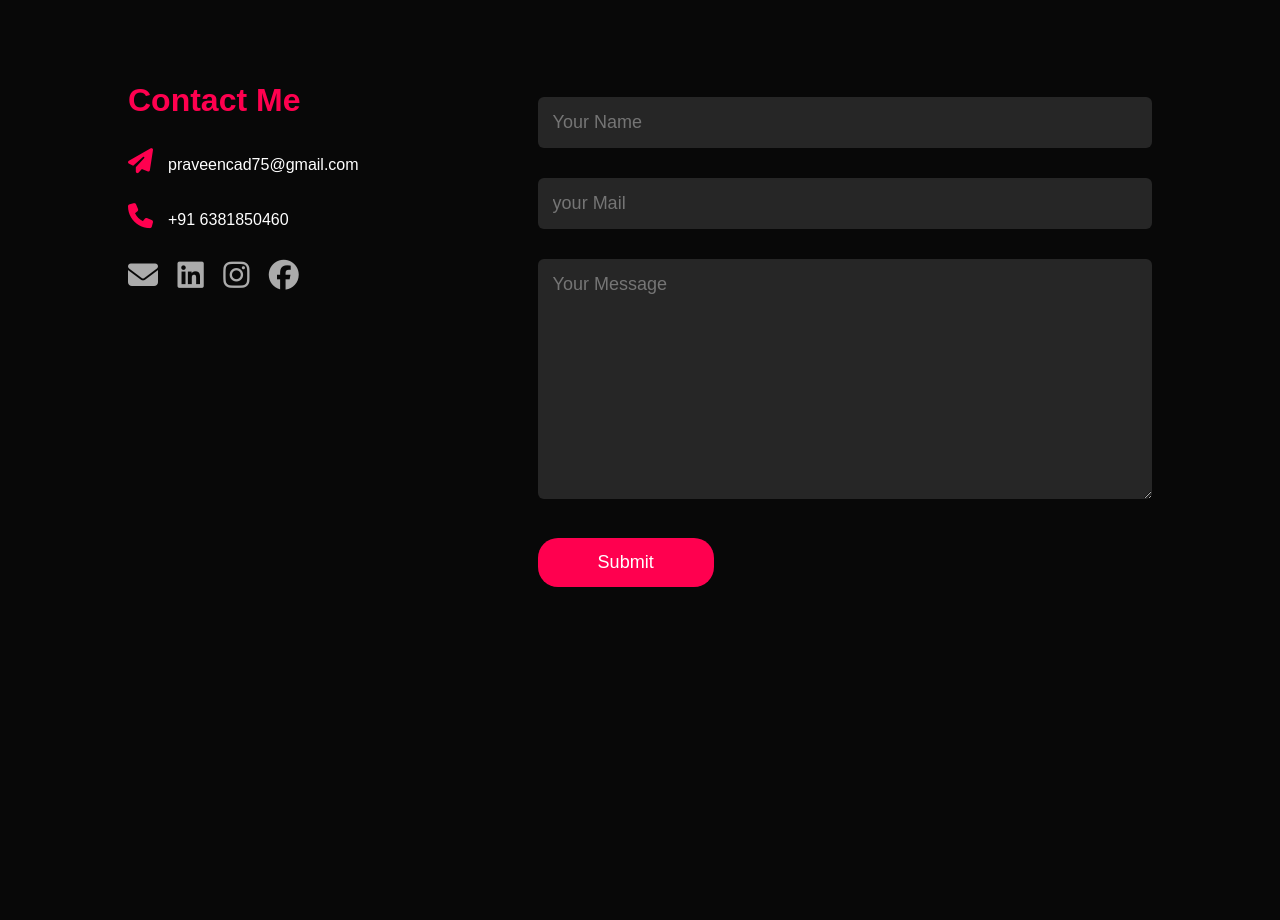
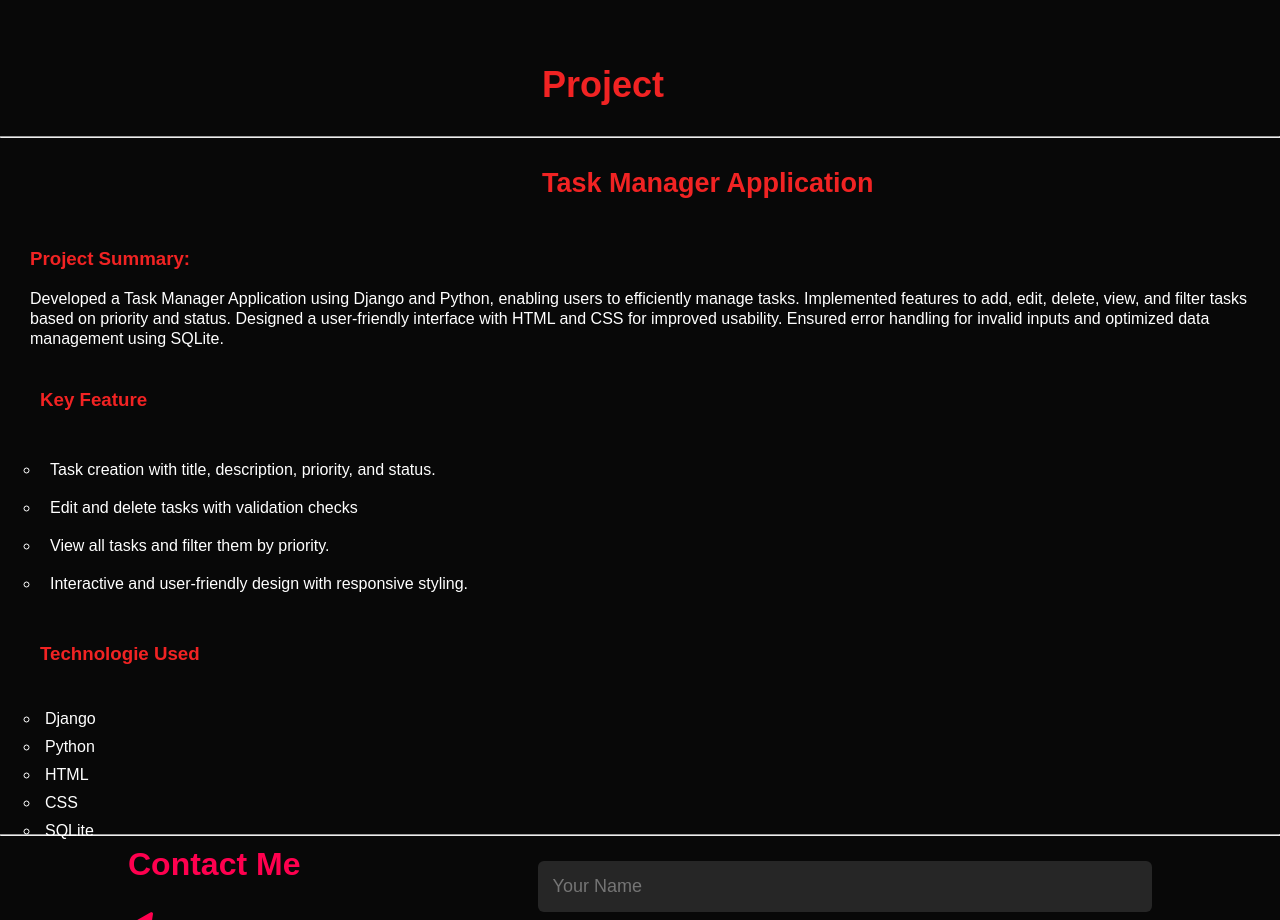
Before and after one commit to Praveenkumar-WD/Portfolio, a plain HTML site: page index.html in a window 1280 px wide. Shown: the part 1880-2800 px from the top of the page. Before the commit the page ends 2477 px from the top, so only its background shows below. Drawn offline with Linux system fonts and the light colour scheme.

Commit message:
modify the file

```diff
--- a/index.html
+++ b/index.html
@@ -16,7 +16,7 @@
                     <li><a href="#header">Home</a></li>
                     <li><a href="#about">About</a></li>
                     <li><a href="#skill">Skill</a></li>
-                    <li><a href="#cv">Cv</a></li>
+                    <li><a href="#Project">Project</a></li>
                     <li><a href="#contact">Contact</a></li>
                     <i class="fa-solid fa-xmark" onclick="closemenu()"></i>
                 </ul>
@@ -100,14 +100,50 @@
             </div>
         </div>
     </div>
-<!--CV-->
-<div id="cv">
-    <div class="container">
-        <div class="cv-img">
-            <img src="" alt="">
+<!--Project-->
+<div id="Project">
+    <div class="Project_h1">
+        <h1>Project</h1>
+    </div>
+    <hr>
+        <div class="Project_h3">
+            <h2>Task Manager Application</h2>
         </div>
-    </div>
+        <div class="Project_para">
+            <h3 class="Project_Summary">Project Summary:</h3>
+            <p>Developed a Task Manager Application using Django and Python, enabling users to efficiently manage tasks. Implemented features to add, edit, delete, view, and filter tasks based on priority and status. Designed a user-friendly interface with HTML and CSS for improved usability. Ensured error handling for invalid inputs and optimized data management using SQLite.</p>
+        </div>
+        <div class="key_feature">
+            <h3>
+                Key Feature
+
+            </h3>
+        </div>
+        <div >
+            <ol class="list_Whole">
+                <li class="list">Task creation with title, description, priority, and status.</li>
+                <li class="list">Edit and delete tasks with validation checks</li>
+                <li class="list">View all tasks and filter them by priority.</li>
+                <li class="list">Interactive and user-friendly design with responsive styling.</li>
+            </ol>
+        </div>
+        <div>
+            <h3 class="key_feature">
+                Technologie Used
+            </h3>
+        </div>
+        <div class="list_Whole">
+            <ol class="T_U">
+                <li class="list1">Django</li>
+                <li class="list1">Python</li>
+                <li class="list1">HTML</li>
+                <li class="list1">CSS</li>
+                <li class="list1">SQLite</li>
+            </ol>
+        </div>
+
 </div>
+<hr>
 <!--Contact-->
 <div id="contact">
     <div class="container">
@@ -117,7 +153,7 @@
                 <p><i class="fa-solid fa-paper-plane"></i>praveencad75@gmail.com</p>
                 <p><i class="fa-solid fa-phone"></i>+91 6381850460</p>
                 <div class="social-icons">
-                    <a href=""><i class="fa-solid fa-envelope"></i></a>
+                    <a href="https://www.praveencad75@gmail.com"><i class="fa-solid fa-envelope"></i></a>
                     <a href="https://www.linkedin.com/in/praveen-kumar-5aa252307/"><i class="fa-brands fa-linkedin"></i></a>
                     <a href="https://www.instagram.com/petter_praveen_007/"><i class="fa-brands fa-instagram"></i></a>
                     <a href="https://www.facebook.com/mkpraveen.kumar.73"><i class="fa-brands fa-facebook"></i></a>
--- a/style.css
+++ b/style.css
@@ -285,3 +285,53 @@ nav .fa-solid{
     margin-left: 200px;
     display: block;
 }
+#Project{
+    width: 100%;
+    height: 100vh;
+    background-size: cover;
+    background-position: center;
+}
+
+.Project_h1{
+    color: #f12323;
+    margin-left: 40%;
+    padding: 30px;
+    font-size: large;
+}
+.Project_h3{
+    color: #f12323;
+    margin-left: 40%;
+    padding: 30px;
+    font-size: large;
+
+}
+.Project_para{
+    padding-left: 30px;
+    padding-top: 20px;
+    line-height: 20px;
+}
+.key_feature{
+    color: #f12323;
+    padding: 40px;
+}
+.list{
+    padding:10px ;
+    margin-right: 20px;
+    list-style: circle;
+}
+.list_Whole{
+    padding-left: 40px;
+}
+.Project_Summary{
+    color: #f12323;
+    padding-bottom: 20px;
+}
+.T_U{
+    list-style: none;
+
+}
+.list1{
+    padding:5px ;
+    margin-right: 20px;
+    list-style: circle;
+}
```
Also changed, not shown: Project BI.jpeg (added).
